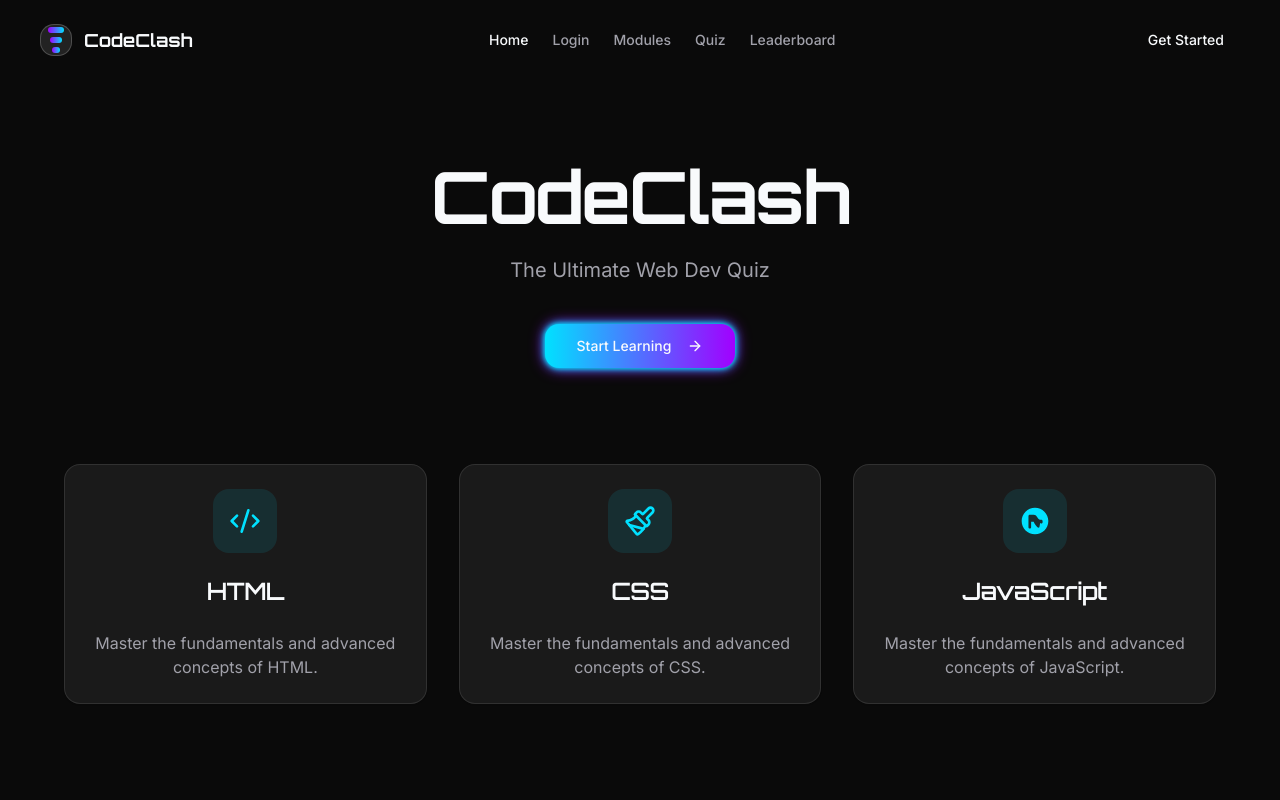
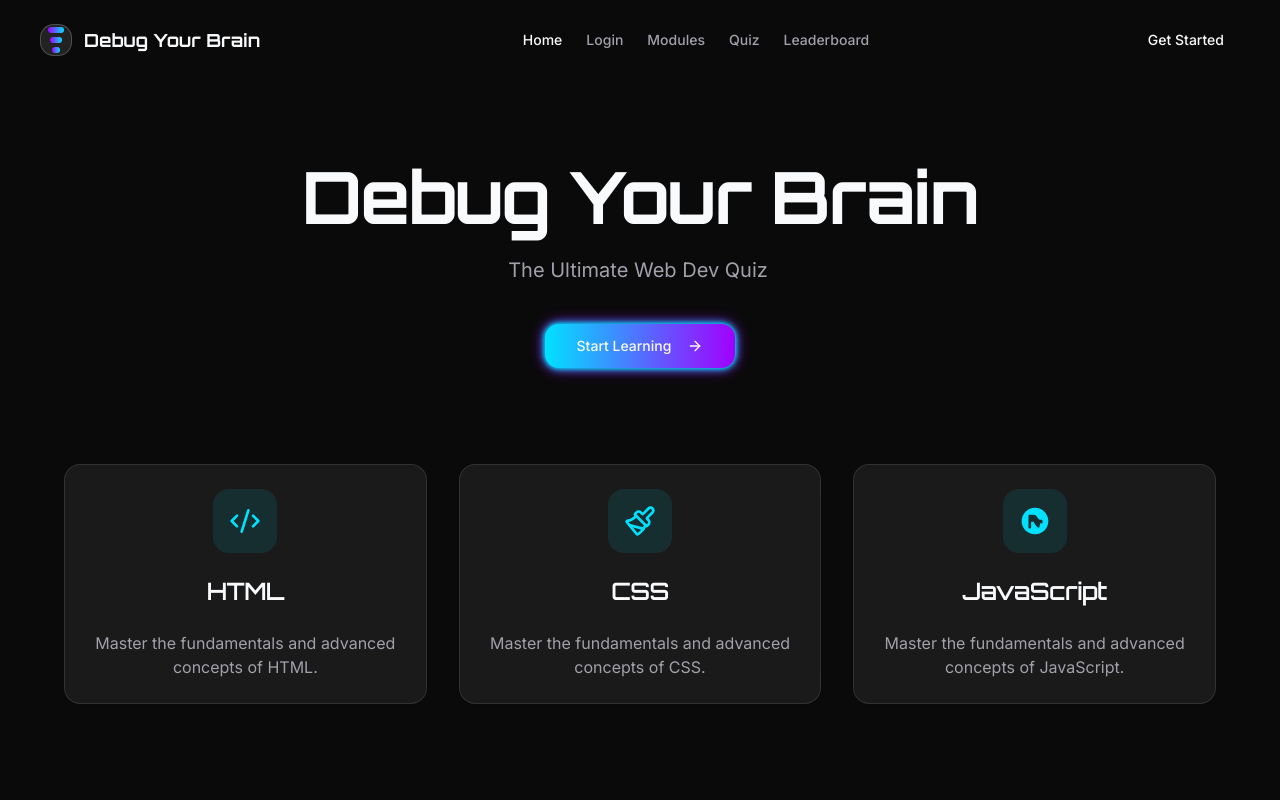
Before and after one commit to nilakshichoudhary1234-code/WEBLEARN, a Next.js app: page / in a window 1280 px wide. Shown: the top 800 px of the page. Built offline with nearby package versions, Linux system fonts and the light colour scheme.

Commit message:
Create a bold, futuristic title graphic for a web development quiz app c

```diff
--- a/src/app/page.tsx
+++ b/src/app/page.tsx
@@ -71,7 +71,7 @@ export default function Home() {
 
         <div className="relative z-10">
           <h1 className="font-headline text-5xl font-bold tracking-tight text-foreground sm:text-6xl md:text-7xl">
-            CodeClash
+            Debug Your Brain
           </h1>
           <p className="mt-6 max-w-2xl text-lg text-muted-foreground md:text-xl">
             The Ultimate Web Dev Quiz
--- a/src/components/Logo.tsx
+++ b/src/components/Logo.tsx
@@ -11,7 +11,7 @@ export function Logo() {
         </div>
       </div>
       <span className="text-lg font-bold font-headline text-foreground">
-        CodeClash
+        Debug Your Brain
       </span>
     </Link>
   );
```
